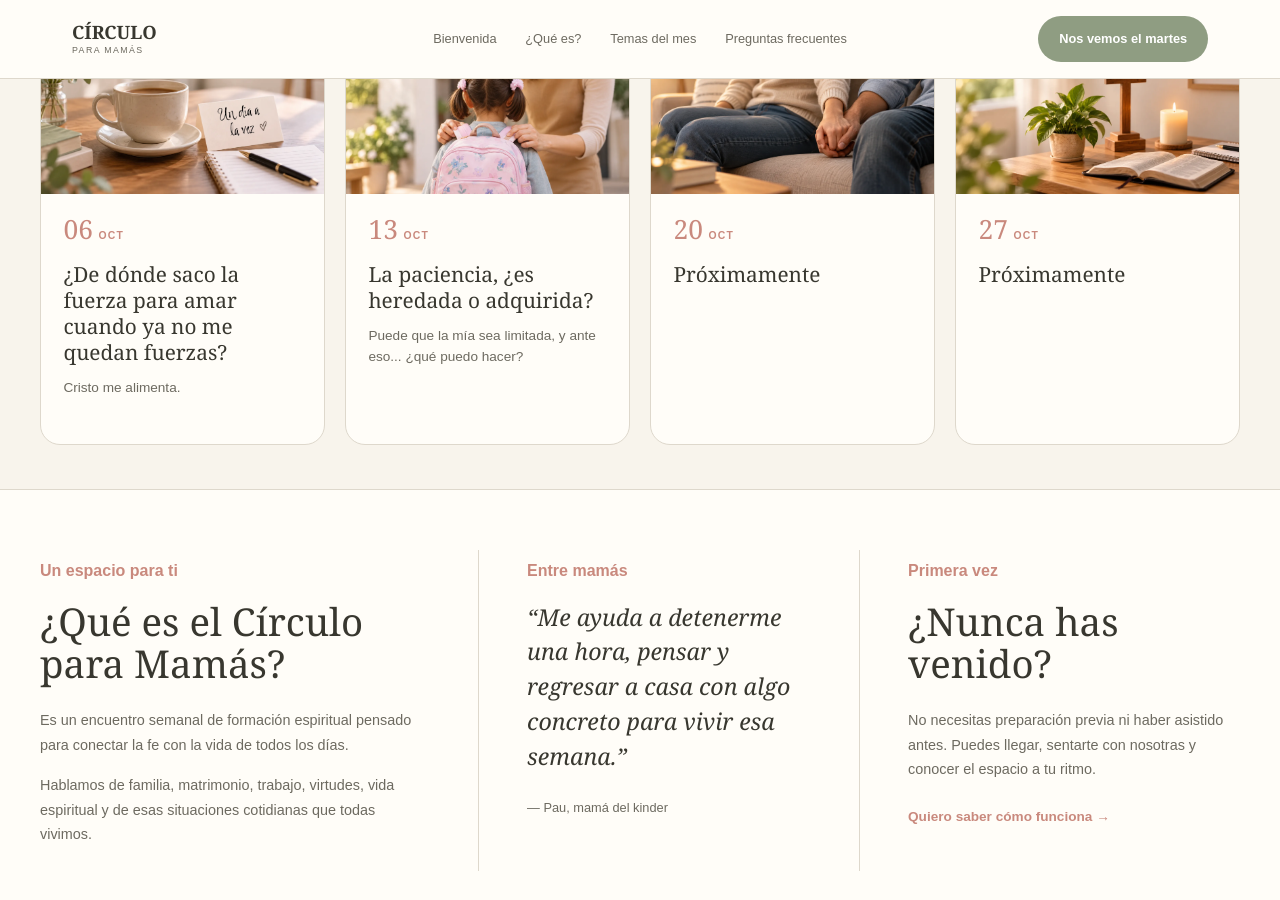
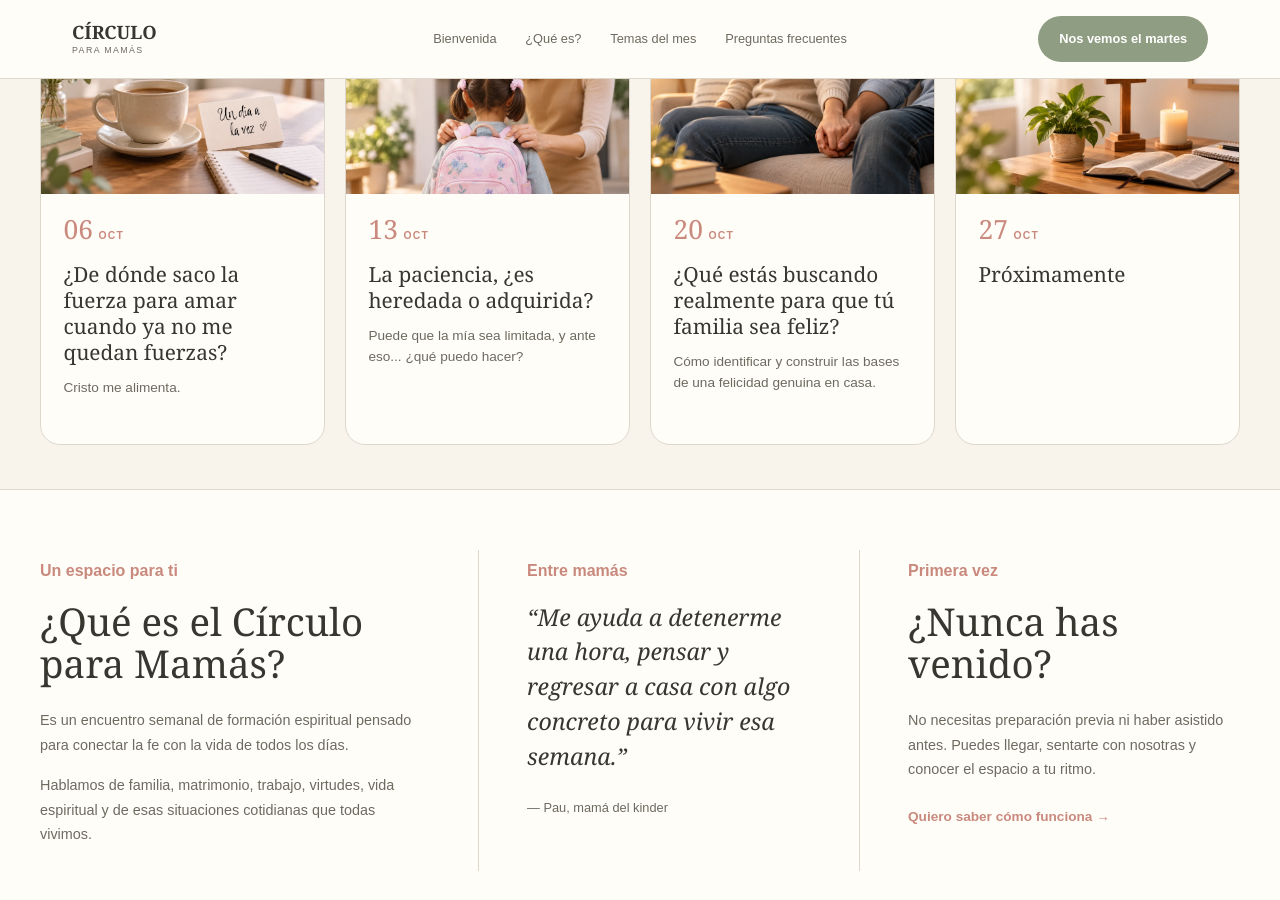
Before and after one commit to comunidad-circulo/circulo-para-mamas, a Jekyll site: the page built from index.markdown, in a window 1280 px wide and 900 px high, scrolled down 907 px. Built offline with Jekyll 4.4.1, drawn with Linux system fonts in a browser that asks for light colours.

Commit message:
Update cartelera.yml
20 de Octubre

```diff
--- a/_data/cartelera.yml
+++ b/_data/cartelera.yml
@@ -17,10 +17,10 @@ temas:
     imagen: "/assets/images/temas/mama_nina.webp"
 
   - fecha: "20"
-    titulo: "Próximamente"
+    titulo: "¿Qué estás buscando realmente para que tú familia sea feliz?"
     categoria: "Matrimonio"
     categoria_id: "matrimonio"
-    descripcion: " "
+    descripcion: "Cómo identificar y construir las bases de una felicidad genuina en casa."
     imagen: "/assets/images/temas/matrimonio.webp"
 
   - fecha: "27"
```
